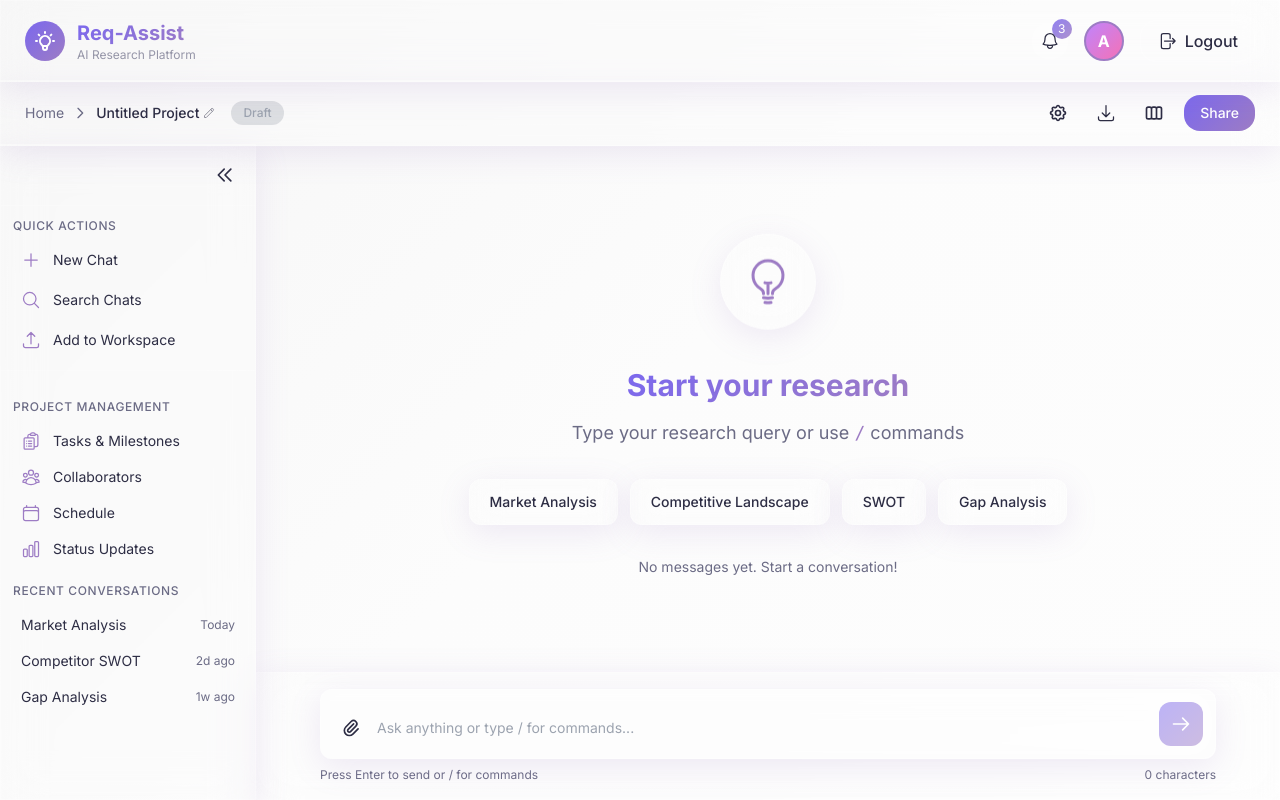
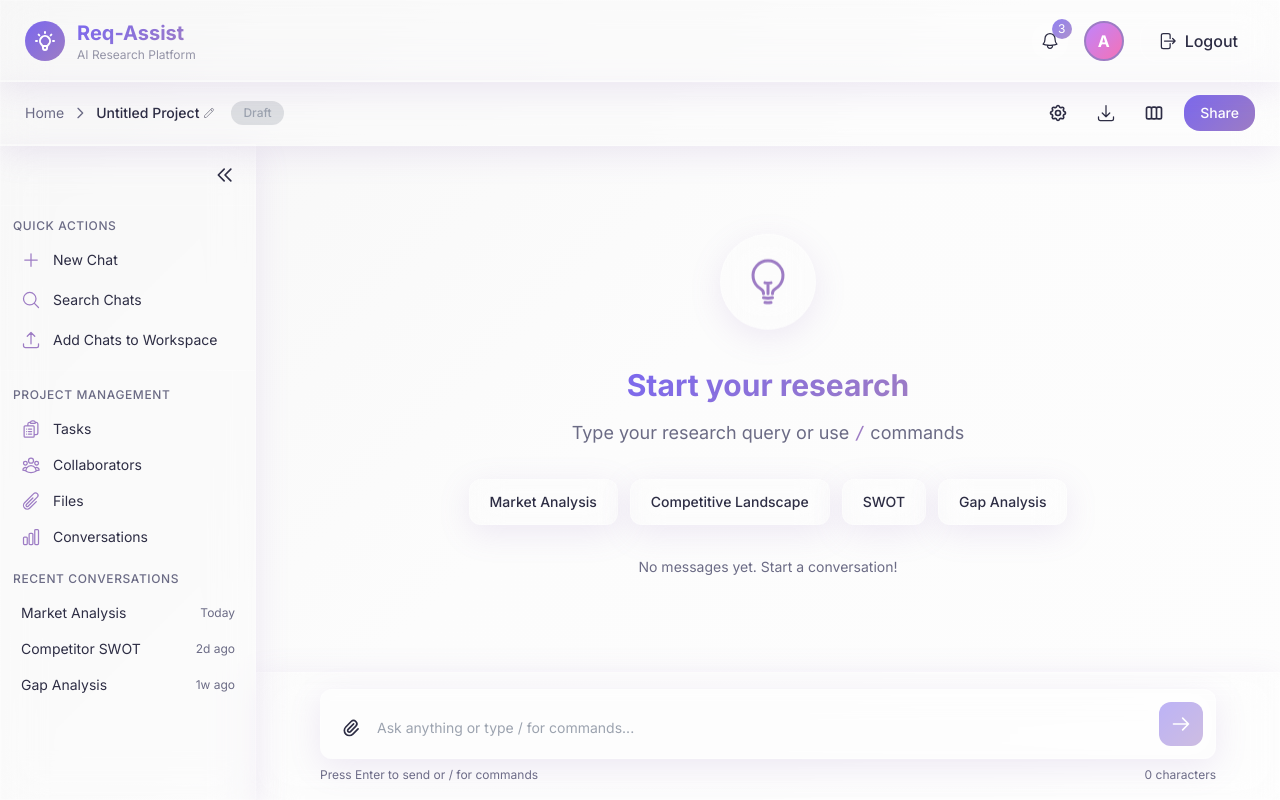
Before and after one commit to code-tan-uj/req-assist, a Next.js app: page /project/1 in a window 1280 px wide. Built offline with nearby package versions, Linux system fonts and the light colour scheme.

Commit message:
fix: side bar section fixed

```diff
--- a/src/app/project/[id]/page.tsx
+++ b/src/app/project/[id]/page.tsx
@@ -28,7 +28,6 @@ import {
   EyeIcon,
   ArrowUpRightIcon,
   ArrowDownIcon,
-  // ArrowRightIcon and ArrowLeftIcon already imported above, remove duplicates
   Cog6ToothIcon,
   BoltIcon,
   ExclamationTriangleIcon,
@@ -52,7 +51,7 @@ import {
   Bars2Icon,
   Bars3BottomLeftIcon,
   Bars3BottomRightIcon,
-  // Removed invalid Heroicons imports
+  PaperClipIcon,
 } from '@heroicons/react/24/outline';
 
 // Types
@@ -197,10 +196,10 @@ const SIDEBAR_MENU = [
 ];
 
 const PROJECT_MANAGEMENT = [
-  { id: 'tasks', label: 'Tasks & Milestones', icon: <ClipboardDocumentListIcon className="w-5 h-5 text-primary" /> },
+  { id: 'tasks', label: 'Tasks', icon: <ClipboardDocumentListIcon className="w-5 h-5 text-primary" /> },
   { id: 'collaborators', label: 'Collaborators', icon: <UserGroupIcon className="w-5 h-5 text-primary" /> },
-  { id: 'schedule', label: 'Schedule', icon: <CalendarIcon className="w-5 h-5 text-primary" /> },
-  { id: 'status', label: 'Status Updates', icon: <ChartBarIcon className="w-5 h-5 text-primary" /> },
+  { id: 'files', label: 'Files', icon: <PaperClipIcon className="w-5 h-5 text-primary" /> },
+  { id: 'conversations', label: 'Conversations', icon: <ChartBarIcon className="w-5 h-5 text-primary" /> },
 ];
 
 // Mock data
@@ -760,10 +759,10 @@ export default function ProjectPage() {
                 <button
                   onClick={() => setShowAddToWorkspaceModal(true)}
                   className="w-full flex items-center gap-3 p-2 rounded-lg hover:bg-white/10 transition-colors"
-                  title="Add to Workspace"
+                  title="Add Chats to Workspace"
                 >
                   <span className="text-lg"><ArrowUpTrayIcon className="w-5 h-5 text-primary" /></span>
-                  {!sidebarCollapsed && <span className="text-sm">Add to Workspace</span>}
+                  {!sidebarCollapsed && <span className="text-sm">Add Chats to Workspace</span>}
                 </button>
               </div>
             </div>
@@ -828,7 +827,7 @@ export default function ProjectPage() {
               {/* Project Management Section */}
               {!sidebarCollapsed && (
                 <>
-                  <p className="text-xs font-medium uppercase tracking-wider mt-4 mb-2" style={{ color: 'var(--color-secondary-text)' }}>
+                  <p className="text-xs font-medium uppercase tracking-wider mt-1 mb-2" style={{ color: 'var(--color-secondary-text)' }}>
                     Project Management
                   </p>
                   {PROJECT_MANAGEMENT.map((item) => (
@@ -1427,7 +1426,7 @@ export default function ProjectPage() {
                 {/* Header */}
                 <div className="flex items-center justify-between p-5 border-b" style={{ borderColor: 'var(--color-border)' }}>
                   <h2 className="text-lg font-bold" style={{ color: 'var(--color-foreground)' }}>
-                    Add to Workspace
+                    Add Chats to Workspace
                   </h2>
                   <button onClick={() => setShowAddToWorkspaceModal(false)} className="p-1.5 rounded hover:bg-white/10 transition-colors">
                     <svg className="w-5 h-5" fill="none" viewBox="0 0 24 24" stroke="currentColor">
@@ -1989,7 +1988,7 @@ function CreateTaskModal({
                 : 'text-gray-500 hover:text-gray-700'
             }`}
           >
-            Add to Workspace
+            Add Chats to Workspace
             {activeTab === 'add-workspace' && (
               <motion.div
                 layoutId="activeModalTab"
@@ -2352,7 +2351,7 @@ function CreateTaskModal({
                     className="flex-1 px-6 py-3 rounded-xl font-medium text-white disabled:opacity-40 disabled:cursor-not-allowed transition-all"
                     style={{ background: 'linear-gradient(135deg, #9d7cc4 0%, #c4a0e8 50%, #e8c4f0 100%)' }}
                   >
-                    Add to Workspace
+                    Add Chats to Workspace
                   </button>
                 </div>
               </motion.div>
```
